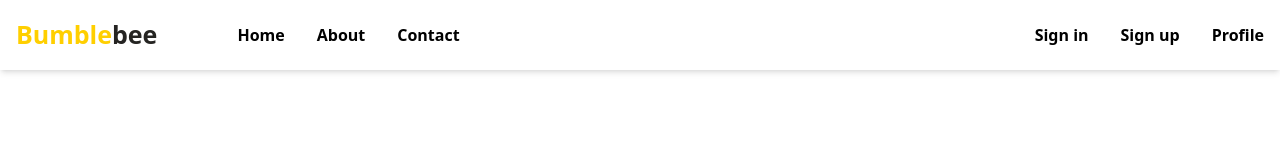
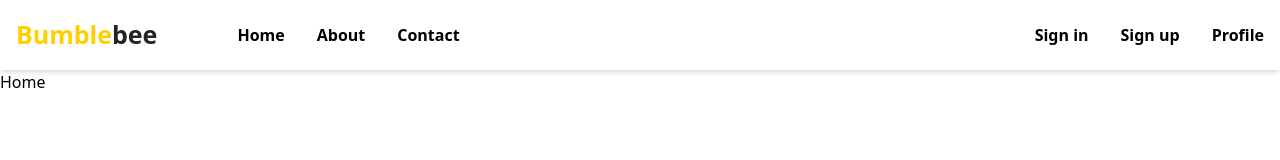
Before and after one commit to manojkumar021997/react-tailwind, a React (Create React App) app: page / in a window 1280 px wide. Shown: the top 160 px of the page. Built offline with nearby package versions, Linux system fonts and the light colour scheme.

Commit message:
Changed index file

```diff
--- a/src/App.js
+++ b/src/App.js
@@ -16,7 +16,7 @@
   return(
     <Routes>
       <Route path="/" element={<><Navbar/><Outlet/></>}>
-      <Route path="/Home"    element={<Home />}/>
+      <Route index  element={<Home />}/>
       <Route path="/About"   element={<About />}/>
       <Route path="/Contact" element={<Contact />}/>
       <Route path="/Signin" element={<Singnin />}/>
--- a/src/components/Navbar/Navbar.jsx
+++ b/src/components/Navbar/Navbar.jsx
@@ -12,13 +12,12 @@
                 </p>
                 <div>
             <ul className="flex gap-8 mx-16 cursor-pointer font-semibold">
-                    <Link to={"/Home"}><li className="hover:text-yellowColor">Home</li></Link>
+                    <Link to={"/"}><li className="hover:text-yellowColor">Home</li></Link>
                     <Link to={"/About"}><li className="hover:text-yellowColor">About</li></Link>
                     <Link to={"/Contact"}><li className="hover:text-yellowColor">Contact</li></Link>
                 </ul>
             </div>
             </div>
-
 
             <div>
                 <ul className=" flex gap-8 cursor-pointer font-semibold">
```
